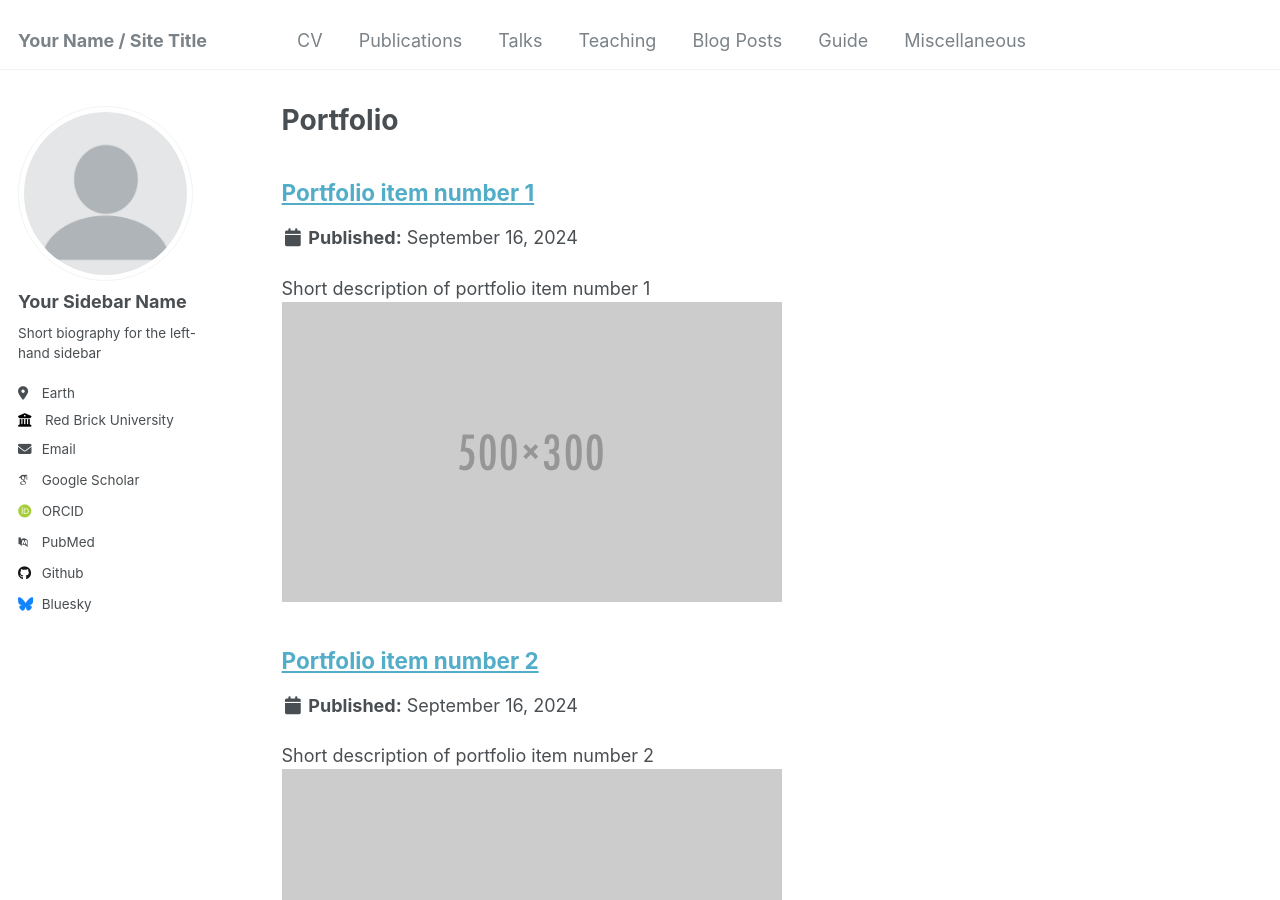
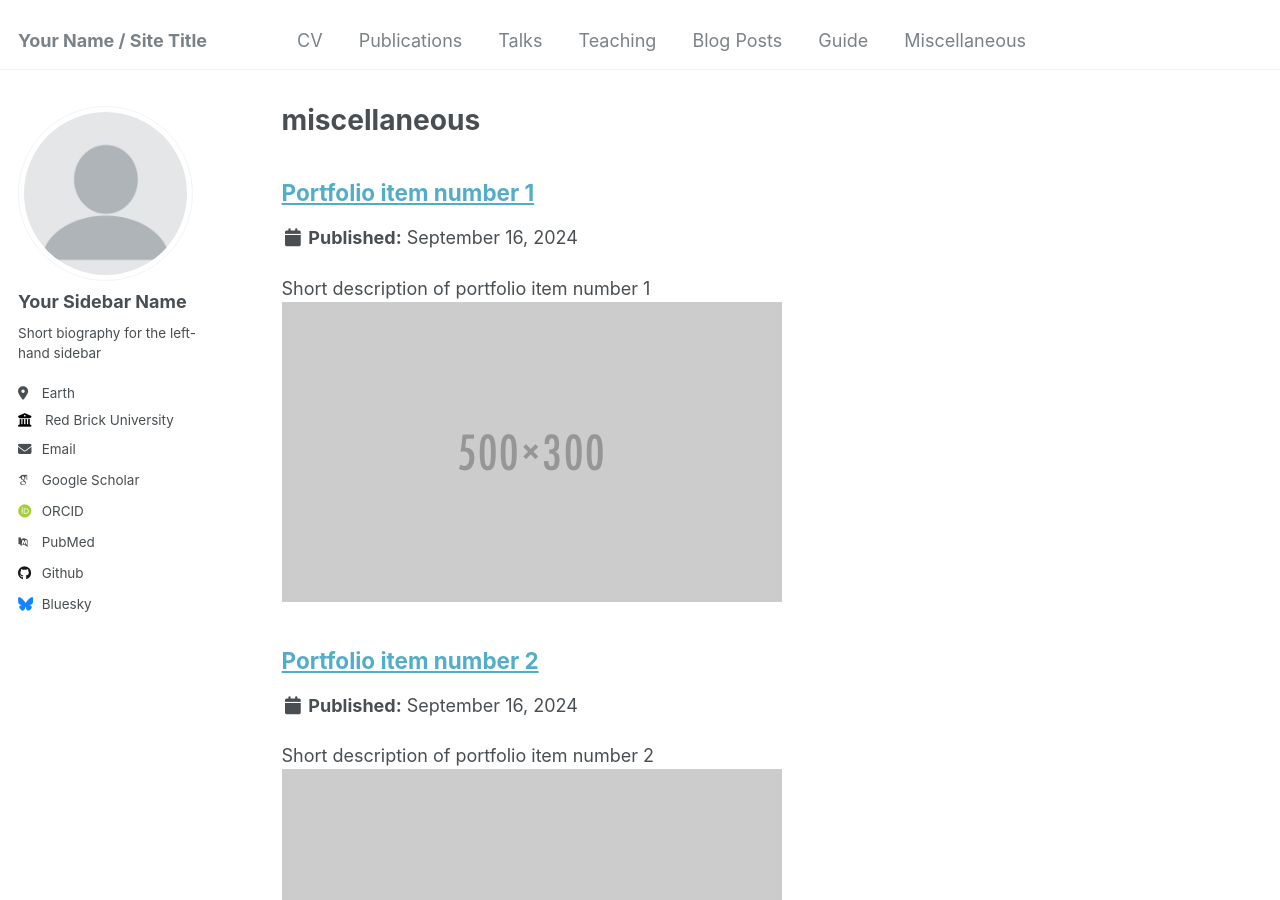
Before and after one commit to zhc515/zhc515.github.io, a Jekyll site: the page built from _pages/miscellaneous.html, in a window 1280 px wide and 900 px high. Built offline with Jekyll 4.4.1, drawn with Linux system fonts in a browser that asks for light colours; some web fonts are replaced.

Commit message:
Update and rename portfolio.html to miscellaneous.html

```diff
--- a/_pages/portfolio.html
+++ b/_pages/miscellaneous.html
@@ -1,7 +1,7 @@
 ---
 layout: archive
-title: "Portfolio"
-permalink: /portfolio/
+title: "miscellaneous"
+permalink: /miscellaneous/
 author_profile: true
 ---
 
```
